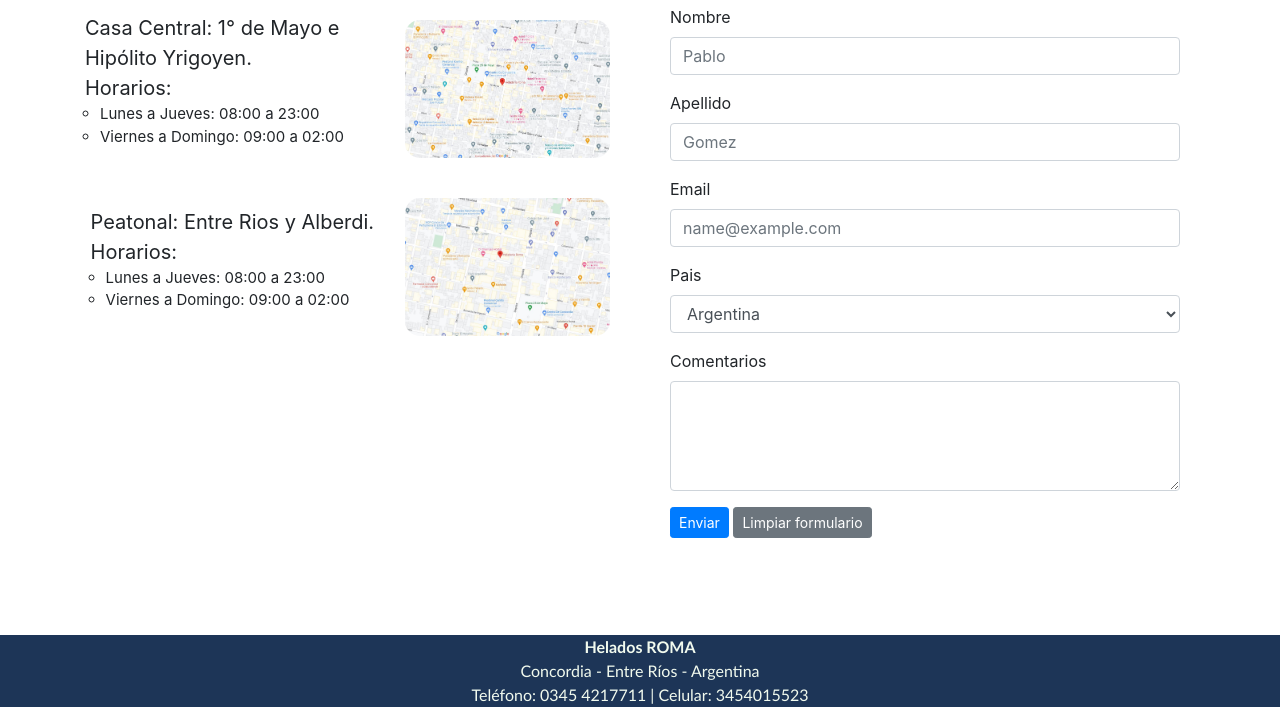
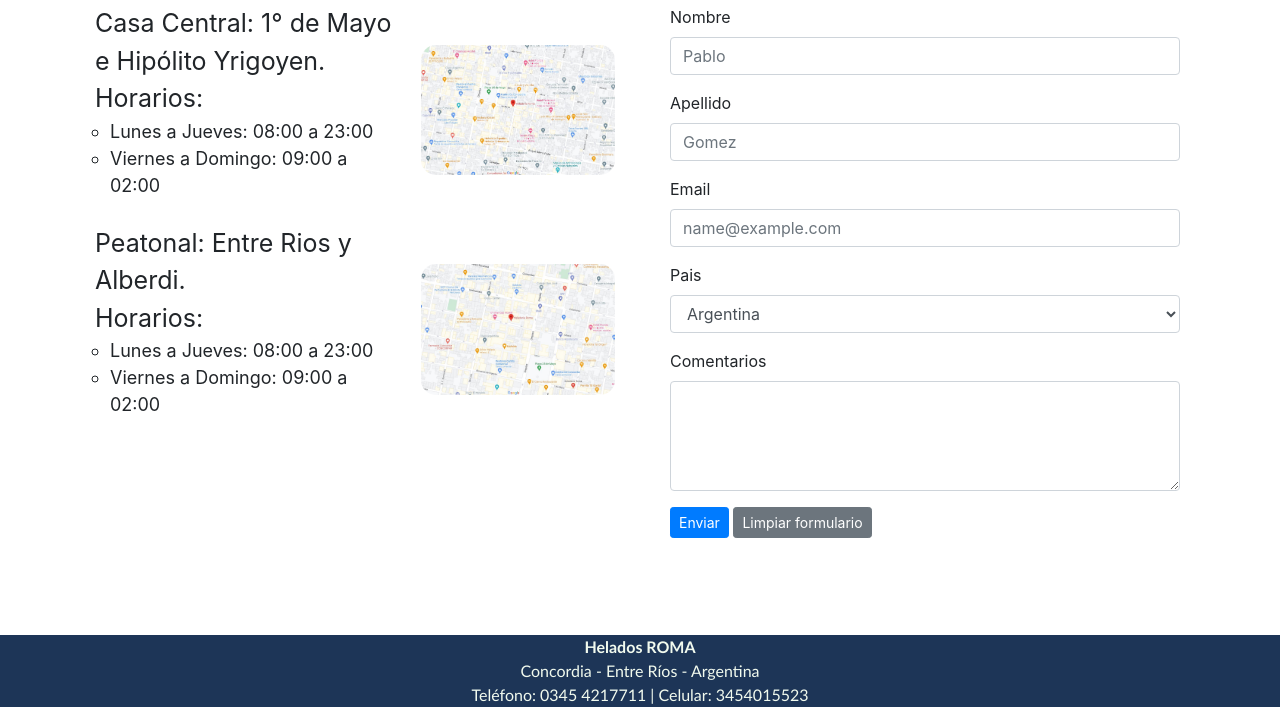
Before and after one commit to marcosacummaudo/PreEntrega2-Cummaudo, a plain HTML site: page contacto.html in a window 1280 px wide. Shown: the part 93-800 px from the top of the page. Drawn offline with nearby package versions, Linux system fonts and the light colour scheme; a web font is replaced by a local one.

Commit message:
Detalles para 2da Entrega

```diff
--- a/style.css
+++ b/style.css
@@ -191,10 +191,9 @@ h1 {
 }
 
 .contacto__mapas {
-    border-radius: 30px;
-    padding: 15px;
+    border-radius: 25px;
+    padding: 10px;
     width: 100%;
-    text-align: center;
 }
 
 .contacto__mapas:hover {
@@ -203,12 +202,12 @@ h1 {
 }
 
 .contacto__section__div2__ul {
-    font-size: 20px;
+    font-size: 25px;
     list-style-type: none;
 }
 
 .contacto__section__div2__ul__ul {
-    font-size: 15px;
+    font-size: 18px;
     list-style-type: circle;
     padding-left: 15px;
 }
@@ -236,13 +235,17 @@ h1 {
 .contacto__main__div__texto1 {
     grid-area: texto1;
     justify-self: center;
-    align-self: center;
+    text-align: left;
+    width: 100%;
+    padding-left: 10px;
 }
 
 .contacto__main__div__texto2 {
     grid-area: texto2;
     justify-self: center;
-    align-self: center;
+    text-align: left;
+    width: 100%;
+    padding-left: 10px;
 }
 
 .contacto__main__div__mapa1 {
```
